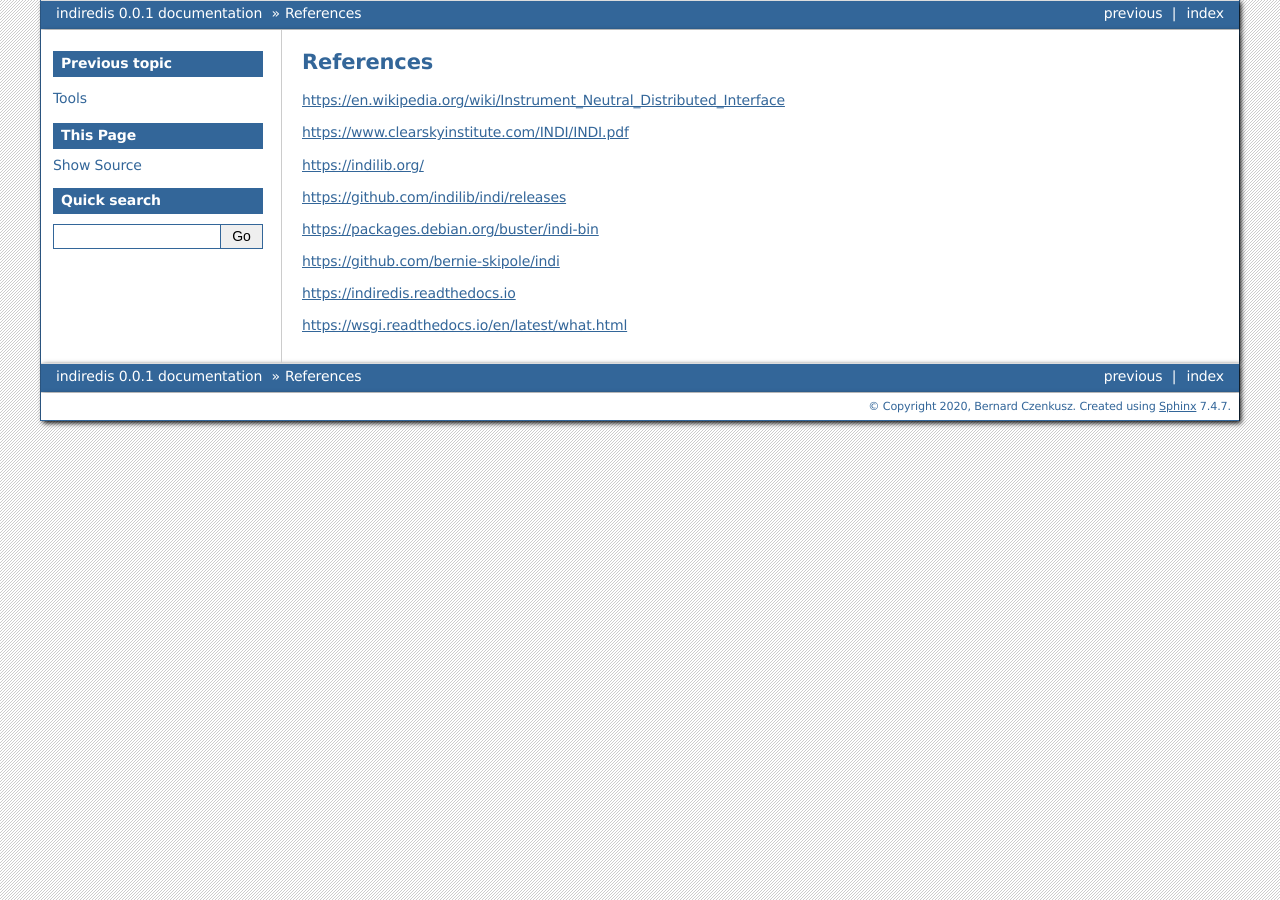
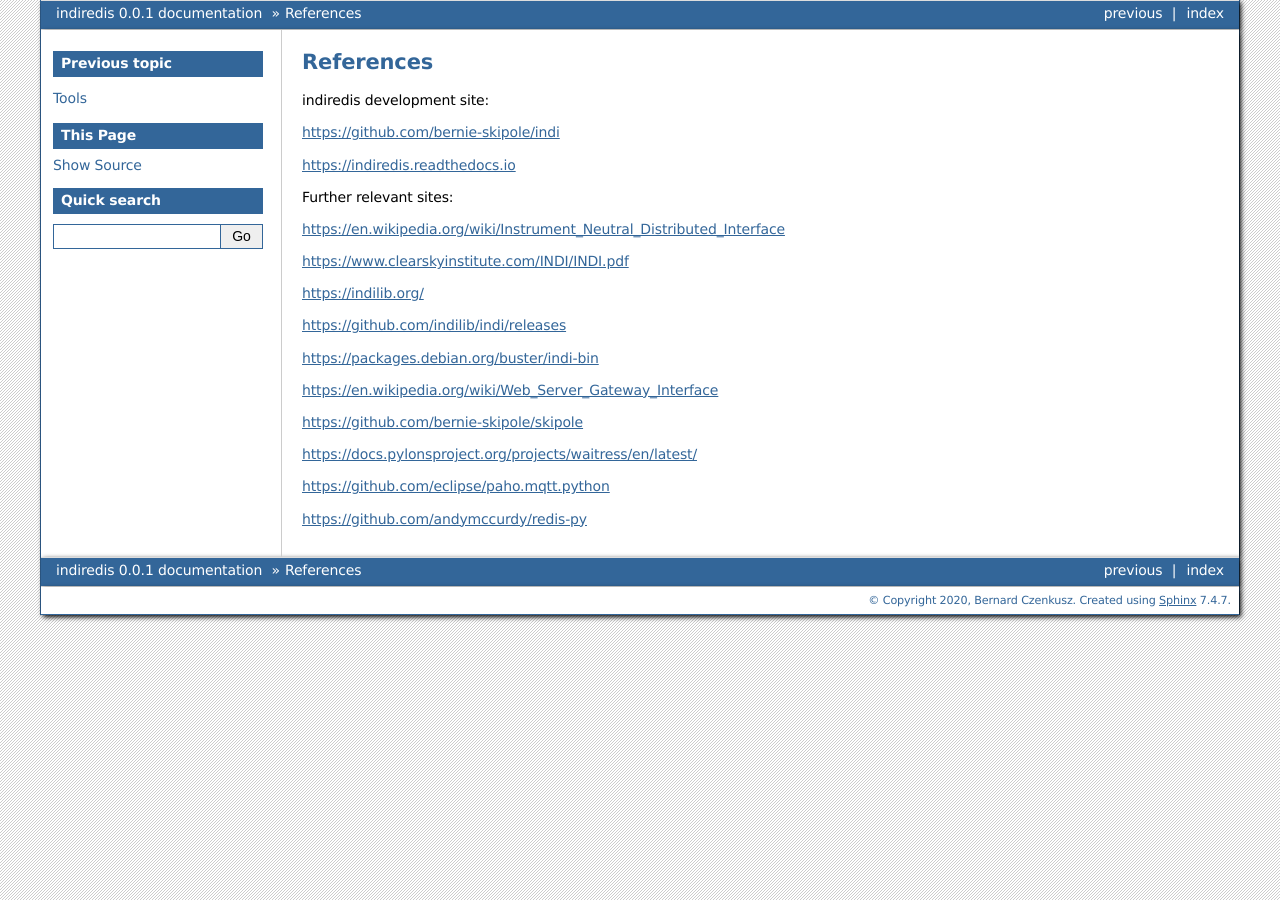
Before and after one commit to bernie-skipole/indi, a Sphinx documentation site: the page built from docs/source/usage/references.rst, in a window 1280 px wide. Built offline with Sphinx 7.4.7, drawn with Linux system fonts in a browser that asks for light colours; some of the changed lines change nothing that is shown.

Commit message:
Further documentation

```diff
--- a/docs/source/usage/references.rst
+++ b/docs/source/usage/references.rst
@@ -1,6 +1,14 @@
 
 References
 ==========
+
+indiredis development site:
+
+https://github.com/bernie-skipole/indi
+
+https://indiredis.readthedocs.io
+
+Further relevant sites:
 
 https://en.wikipedia.org/wiki/Instrument_Neutral_Distributed_Interface
 
@@ -12,8 +20,12 @@ https://github.com/indilib/indi/releases
 
 https://packages.debian.org/buster/indi-bin
 
-https://github.com/bernie-skipole/indi
+https://en.wikipedia.org/wiki/Web_Server_Gateway_Interface
 
-https://indiredis.readthedocs.io
+https://github.com/bernie-skipole/skipole
 
-https://wsgi.readthedocs.io/en/latest/what.html
+https://docs.pylonsproject.org/projects/waitress/en/latest/
+
+https://github.com/eclipse/paho.mqtt.python
+
+https://github.com/andymccurdy/redis-py
```
